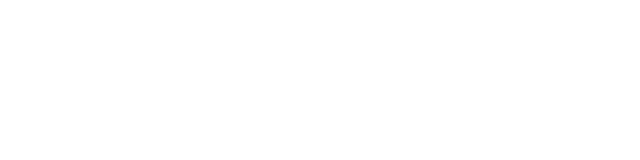
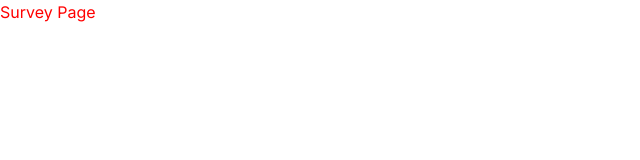
Before and after one commit to andresmotta9/fanshawe-survey-front, a React (Vite) app: page /survey in a window 1280 px wide. Shown: the top 160 px of the page, without its empty margins (0-640 px from the left). Built offline with nearby package versions, Linux system fonts and the light colour scheme; a web font is replaced by a local one.

Commit message:
Route to survey page

```diff
--- a/src/pages/Instructions.jsx
+++ b/src/pages/Instructions.jsx
@@ -1,5 +1,6 @@
 import React, { useState, useEffect } from 'react';
 import './instructions.css';
+import { Link } from 'react-router-dom';
 
 export default function Instructions() {
   const [name, setName] = useState('');
@@ -116,7 +117,9 @@
         )}
 
         {submitted && !isTyping && (
-          <button className="start-quiz-btn">Begin Quiz</button>
+          <Link className="start-quiz-btn" to="/survey">
+            Begin Quiz
+          </Link>
         )}
       </div>
     </div>
--- a/src/pages/Survey.jsx
+++ b/src/pages/Survey.jsx
@@ -1,5 +1,5 @@
 import React from 'react';
 
 export const Survey = () => {
-  return <div>Survey Page</div>;
+  return <div style={{ color: 'red' }}>Survey Page</div>;
 };
```
